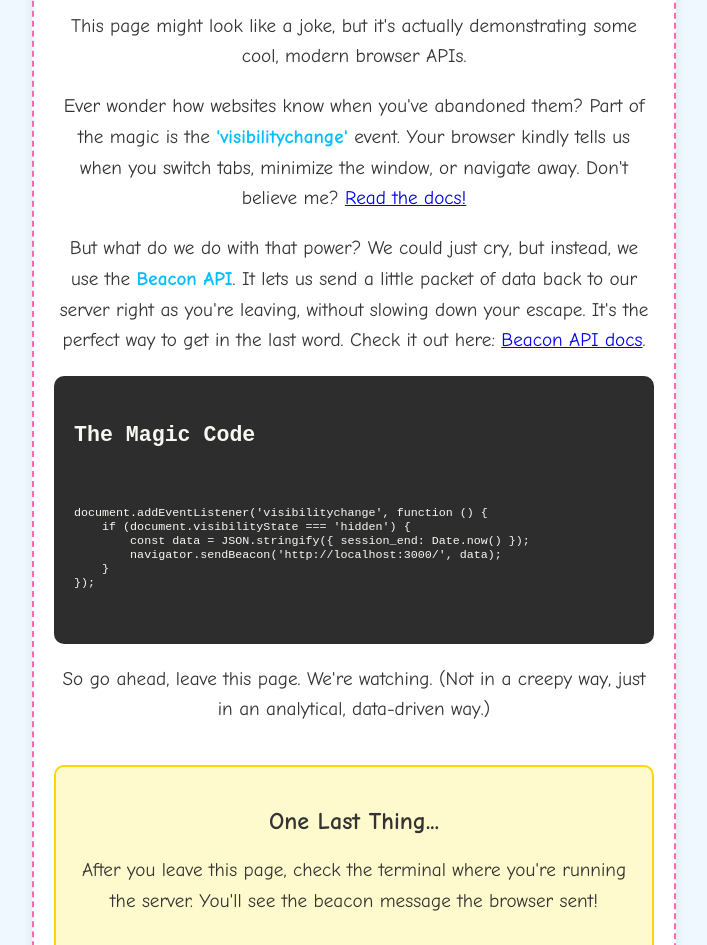
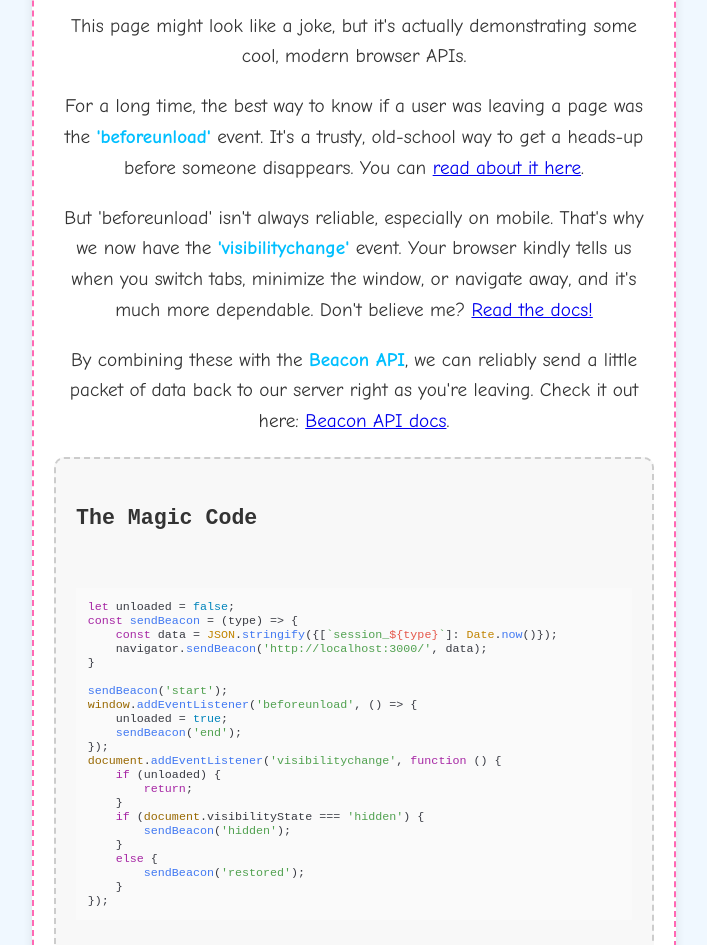
Before and after one commit to heyMP/send-beacon-example, a website: page index.html in a window 1280 px wide. Shown: the part 215-1160 px from the top of the page, without its empty margins (286-993 px from the left). Drawn offline with nearby package versions, Linux system fonts and the light colour scheme.

Commit message:
add session end hook

```diff
--- a/index.html
+++ b/index.html
@@ -5,6 +5,8 @@
   <meta charset="UTF-8">
   <meta name="viewport" content="width=device-width, initial-scale=1.0">
   <title>You Win! Or Do You?</title>
+  <link rel="stylesheet"
+      href="https://cdnjs.cloudflare.com/ajax/libs/highlight.js/11.9.0/styles/atom-one-light.min.css">
   <style>
     body {
       font-family: 'Comic Sans MS', 'Chalkduster', 'cursive';
@@ -73,8 +75,8 @@
     }
 
     .code-block {
-            background-color: #2d2d2d;
-            color: #f8f8f2;
+      background-color: #f8f8f8;
+      border: 2px dashed #ccc;
       padding: 10px 20px;
       border-radius: 10px;
       text-align: left;
@@ -95,22 +97,42 @@
   <div class="container">
     <h1>You've Stumbled Upon a Web Dev Secret!</h1>
     <p>This page might look like a joke, but it's actually demonstrating some cool, modern browser APIs.</p>
-        <p>Ever wonder how websites know when you've abandoned them? Part of the magic is the <span
+    <p>For a long time, the best way to know if a user was leaving a page was the <span
+        class="highlight">'beforeunload'</span> event. It's a trusty, old-school way to get a heads-up before
+      someone disappears. You can <a
+        href="https://developer.mozilla.org/en-US/docs/Web/API/Window/beforeunload_event"
+        target="_blank">read about it here</a>.</p>
+    <p>But 'beforeunload' isn't always reliable, especially on mobile. That's why we now have the <span
         class="highlight">'visibilitychange'</span> event. Your browser kindly tells us when you switch tabs,
-            minimize the window, or navigate away. Don't believe me? <a
+      minimize the window, or navigate away, and it's much more dependable. Don't believe me? <a
         href="https://developer.mozilla.org/en-US/docs/Web/API/Document/visibilitychange_event"
         target="_blank">Read the docs!</a></p>
-        <p>But what do we do with that power? We could just cry, but instead, we use the <span
-                class="highlight">Beacon API</span>. It lets us send a little packet of data back to our server right as
-            you're leaving, without slowing down your escape. It's the perfect way to get in the last word. Check it out
+    <p>By combining these with the <span class="highlight">Beacon API</span>, we can reliably send a little packet
+      of data back to our server right as you're leaving. Check it out
       here: <a href="https://developer.mozilla.org/en-US/docs/Web/API/Beacon_API" target="_blank">Beacon API
         docs</a>.</p>
     <div class="code-block">
       <h2>The Magic Code</h2>
-            <pre><code>document.addEventListener('visibilitychange', function () {
+      <pre><code class="language-javascript">let unloaded = false;
+const sendBeacon = (type) => {
+    const data = JSON.stringify({[`session_${type}`]: Date.now()});
+    navigator.sendBeacon('http://localhost:3000/', data);
+}
+
+sendBeacon('start');
+window.addEventListener('beforeunload', () => {
+    unloaded = true;
+    sendBeacon('end');
+});
+document.addEventListener('visibilitychange', function () {
+    if (unloaded) {
+        return;
+    }
     if (document.visibilityState === 'hidden') {
-        const data = JSON.stringify({ session_end: Date.now() });
-        navigator.sendBeacon('http://localhost:3000/', data);
+        sendBeacon('hidden');
+    }
+    else {
+        sendBeacon('restored');
     }
 });</code></pre>
     </div>
@@ -148,11 +170,30 @@
     </div>
     <p class="footer">This page was built by Google Gemini.</p>
   </div>
+  <script src="https://cdnjs.cloudflare.com/ajax/libs/highlight.js/11.9.0/highlight.min.js"></script>
   <script>
+    hljs.highlightAll();
+
+    let unloaded = false;
+    const sendBeacon = (type) => {
+      const data = JSON.stringify({[`session_${type}`]: Date.now()});
+      navigator.sendBeacon('http://localhost:3000/', data);
+    }
+
+    sendBeacon('start');
+    window.addEventListener('beforeunload', () => {
+      unloaded = true;
+      sendBeacon('end');
+    });
     document.addEventListener('visibilitychange', function () {
+      if (unloaded) {
+        return;
+      }
       if (document.visibilityState === 'hidden') {
-                const data = JSON.stringify({ session_end: Date.now() });
-                navigator.sendBeacon('http://localhost:3000/', data);
+        sendBeacon('hidden');
+      }
+      else {
+        sendBeacon('restored');
       }
     });
   </script>
```
Lines whose indentation alone changed are shown as unchanged.
